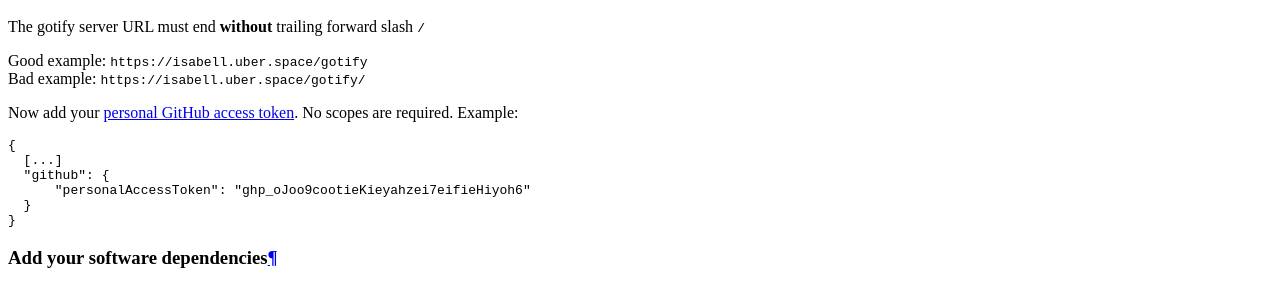
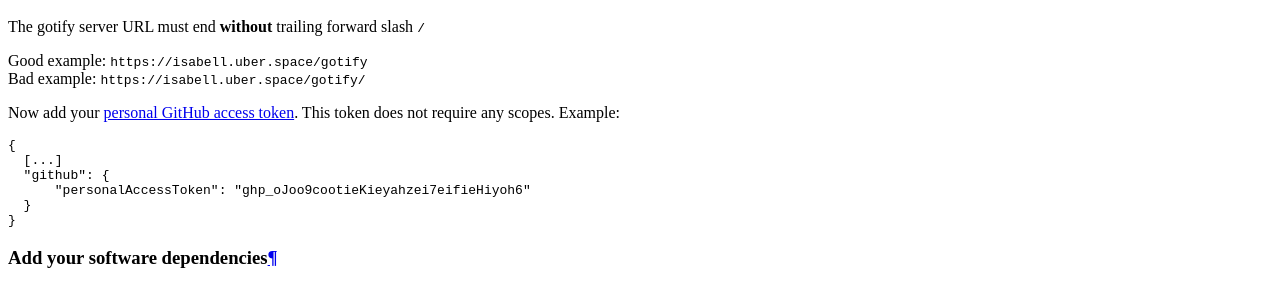
Before and after one commit to Uberspace/lab, a Sphinx documentation site: the page built from source/guide_uu-notify.rst, in a window 1280 px wide and 900 px high, scrolled down 5894 px. Shown: the part 156-443 px from the top of the window. Built offline with Sphinx 7.4.7 and the Read the Docs theme 2.0.0, drawn with Linux system fonts in a browser that asks for light colours.

Commit message:
[uu-notify] rephrase a sentence

```diff
--- a/source/guide_uu-notify.rst
+++ b/source/guide_uu-notify.rst
@@ -134,7 +134,7 @@ Add your gotify server url and the app token from the previous step. Example:
   | Bad example: ``https://isabell.uber.space/gotify/``
 
 
-Now add your `personal GitHub access token <https://docs.github.com/en/github/authenticating-to-github/keeping-your-account-and-data-secure/creating-a-personal-access-token>`_. No scopes are required. Example:
+Now add your `personal GitHub access token <https://docs.github.com/en/github/authenticating-to-github/keeping-your-account-and-data-secure/creating-a-personal-access-token>`_. This token does not require any scopes. Example:
 
 .. code-block:: json
 
```
